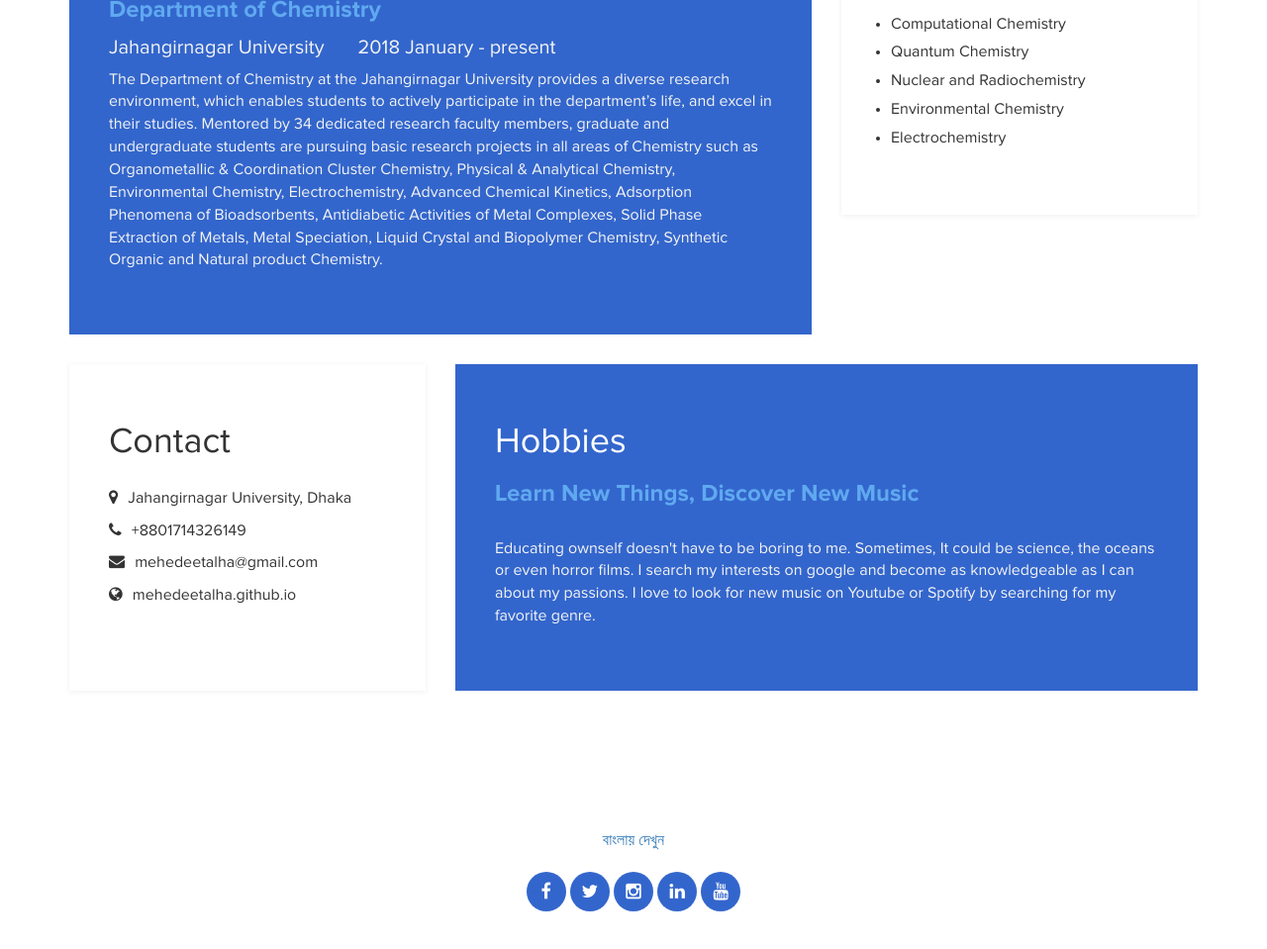
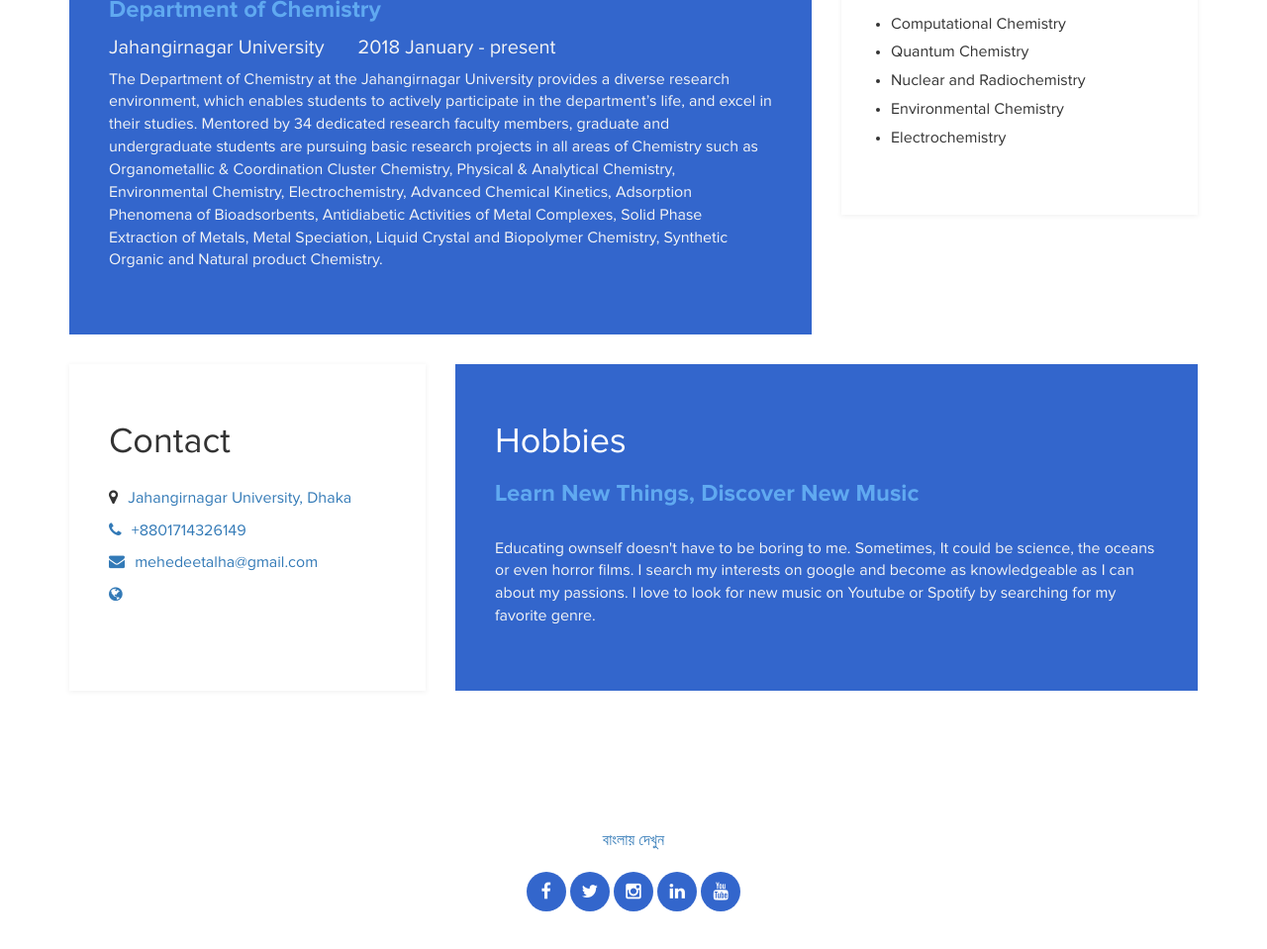
Before and after one commit to mehedeetalha/mehedeetalha.github.io, a plain HTML site: page index.html in a window 1280 px wide. Shown: the part 1200-2159 px from the top of the page at 99% size. Drawn offline with Linux system fonts and the light colour scheme.

Commit message:
url added
url is added to location and websites

```diff
--- a/index.html
+++ b/index.html
@@ -103,10 +103,10 @@
         <div class="col-md-4 col-sm-12">
           <div class="contact">
             <h2>Contact</h2>
-            <p><i class="fa fa-map-marker"></i> Jahangirnagar University, Dhaka</p>
+            <p><i class="fa fa-map-marker"></i><a href="https://juniv.edu/department/chem"> Jahangirnagar University, Dhaka</p>
             <p><i class="fa fa-phone"></i> +8801714326149</p>
             <p><i class="fa fa-envelope"></i> mehedeetalha@gmail.com</p>
-            <p><i class="fa fa-globe"></i> mehedeetalha.github.io</p>
+            <p><i class="fa fa-globe"></i><a href="https://mehedeetalha.github.io/" mehedeetalha.github.io</p>
           </div>
         </div>
         <div class="col-md-8 col-sm-12">
```
